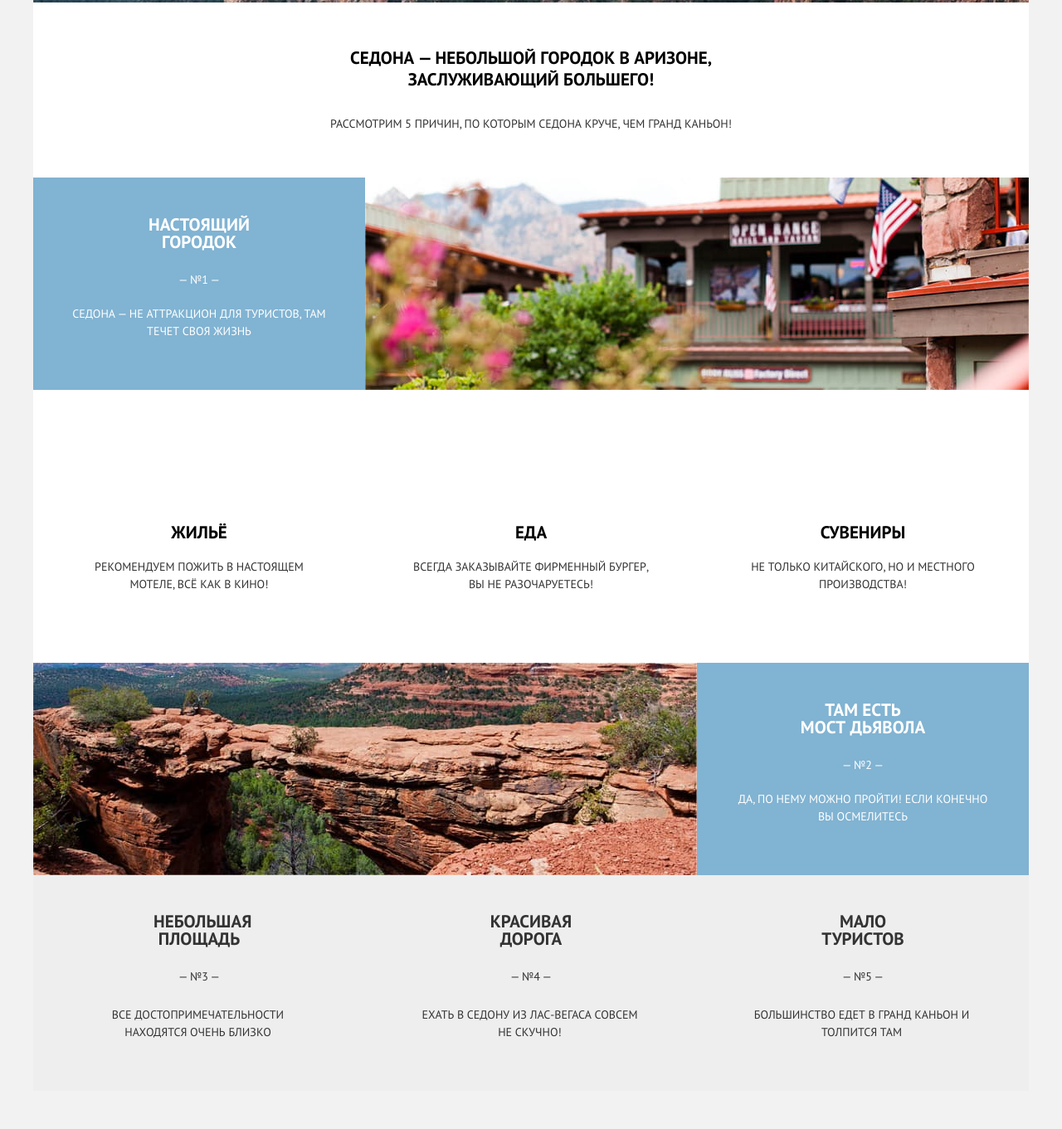
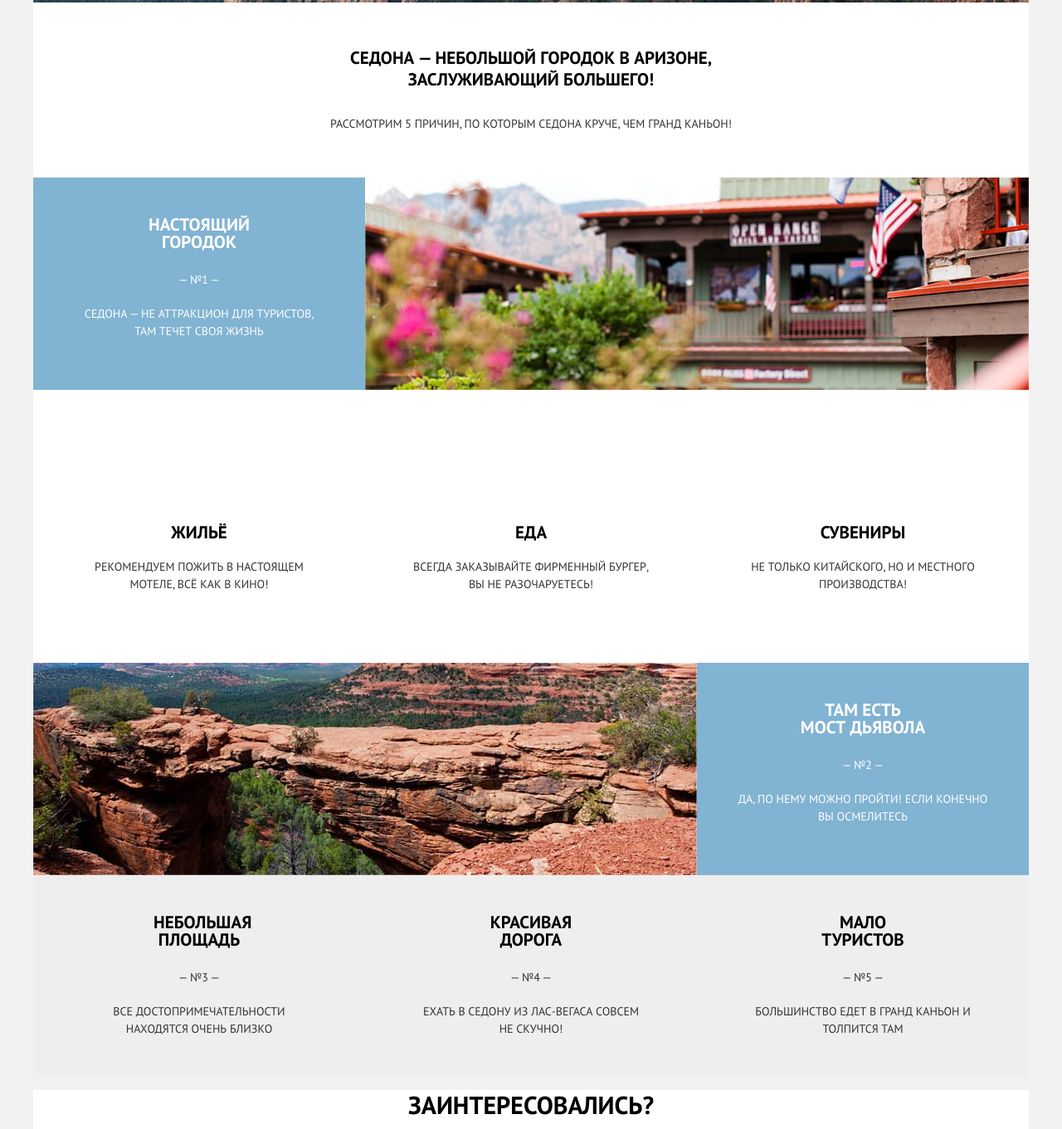
Before and after one commit to georgeramsson/881615-sedona-24, a plain HTML site: page index.html in a window 1280 px wide. Shown: the part 567-1928 px from the top of the page at 83% size. Drawn offline with Linux system fonts and the light colour scheme.

Commit message:
Правки
-переделаны отступы

```diff
--- a/css/style.css
+++ b/css/style.css
@@ -166,8 +166,6 @@ input[type="radio"].visually-hidden {
   text-align: center;
   line-height: 21px;
 
-  margin-bottom: 55px;
-
   background-color: #ffffff;
 }
 
@@ -222,20 +220,22 @@ input[type="radio"].visually-hidden {
 }
 
 .features-item-text {
-  width: 400px;
+  width: 304px;
 
   padding-top: 25px;
-
+  padding-bottom: 30px;
+  padding-left: 48px;
+  padding-right: 48px;
 }
 
 .features-item-text h3 {
   margin-bottom: 25px;
-  padding: 0px 120px;
+  padding-left: 60px;
+  padding-right: 60px;
 }
 
 .features-item-text p {
   margin-top: 20px;
-  padding: 0px 47px;
 }
 
 .features-item-list {
@@ -268,24 +268,30 @@ input[type="radio"].visually-hidden {
 }
 
 .features-item-small {
-  width: 400px;
+  width: 270px;
   margin: 0;
+  padding-top: 25px;
+  padding-bottom: 35px;
+  padding-left: 65px;
+  padding-right: 65px;
 
   background-color: #eeeeee;
 }
 
 .features-item-small h3 {
-  margin-top: 45px;
   margin-bottom: 25px;
-  margin-left: 145px;
-  margin-right: 145px;
+  margin-right: 80px;
+  margin-left: 80px;
+
+  color: #000000;
 }
 
 .features-item-small p {
-  margin-top: 25px;
-  margin-bottom: 60px;
-  margin-left: 60px;
-  margin-right: 63px;
+  margin-top: 20px;
+}
+
+.features-item-small:nth-child(3) p {
+
 }
 
 .hotel-search {
```
Also changed, not shown: index.html (+1 -1 lines).
